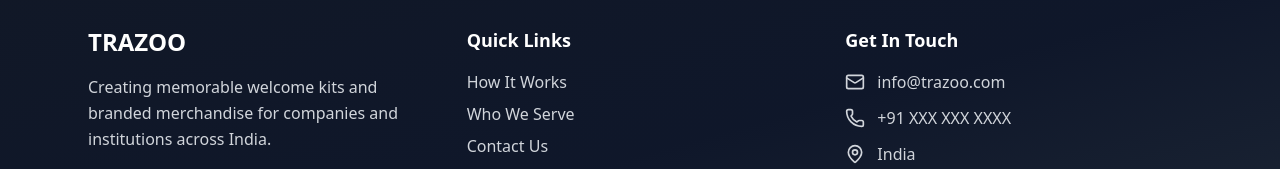
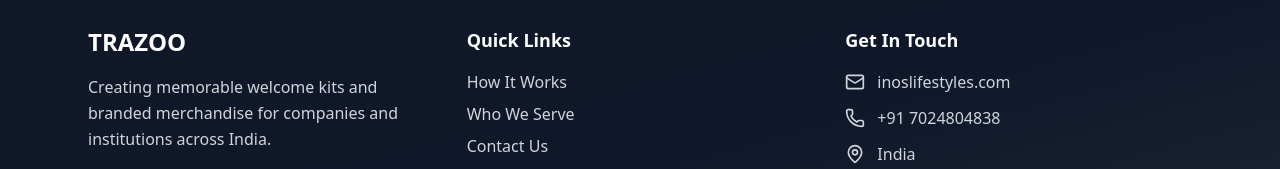
Before and after one commit to Luckyverma04/TrazooProductsFrontend, a React app: page / in a window 1280 px wide. Shown: the part 7905-8074 px from the top of the page. Built offline with nearby package versions, Linux system fonts and the light colour scheme; no server answers; the HTML template or start-up script is replaced by a standard one.

Commit message:
Chnage in number and email

```diff
--- a/src/components/Footer.jsx
+++ b/src/components/Footer.jsx
@@ -53,8 +53,8 @@
             <h5 className="text-lg font-semibold mb-4">Get In Touch</h5>
 
             <div className="space-y-3 text-gray-300">
-              <div className="flex items-center gap-3"><Mail className="w-5 h-5" /> info@trazoo.com</div>
-              <div className="flex items-center gap-3"><Phone className="w-5 h-5" /> +91 XXX XXX XXXX</div>
+              <div className="flex items-center gap-3"><Mail className="w-5 h-5" /> inoslifestyles.com</div>
+              <div className="flex items-center gap-3"><Phone className="w-5 h-5" /> +91 7024804838</div>
               <div className="flex items-center gap-3"><MapPin className="w-5 h-5" /> India</div>
             </div>
 
```
